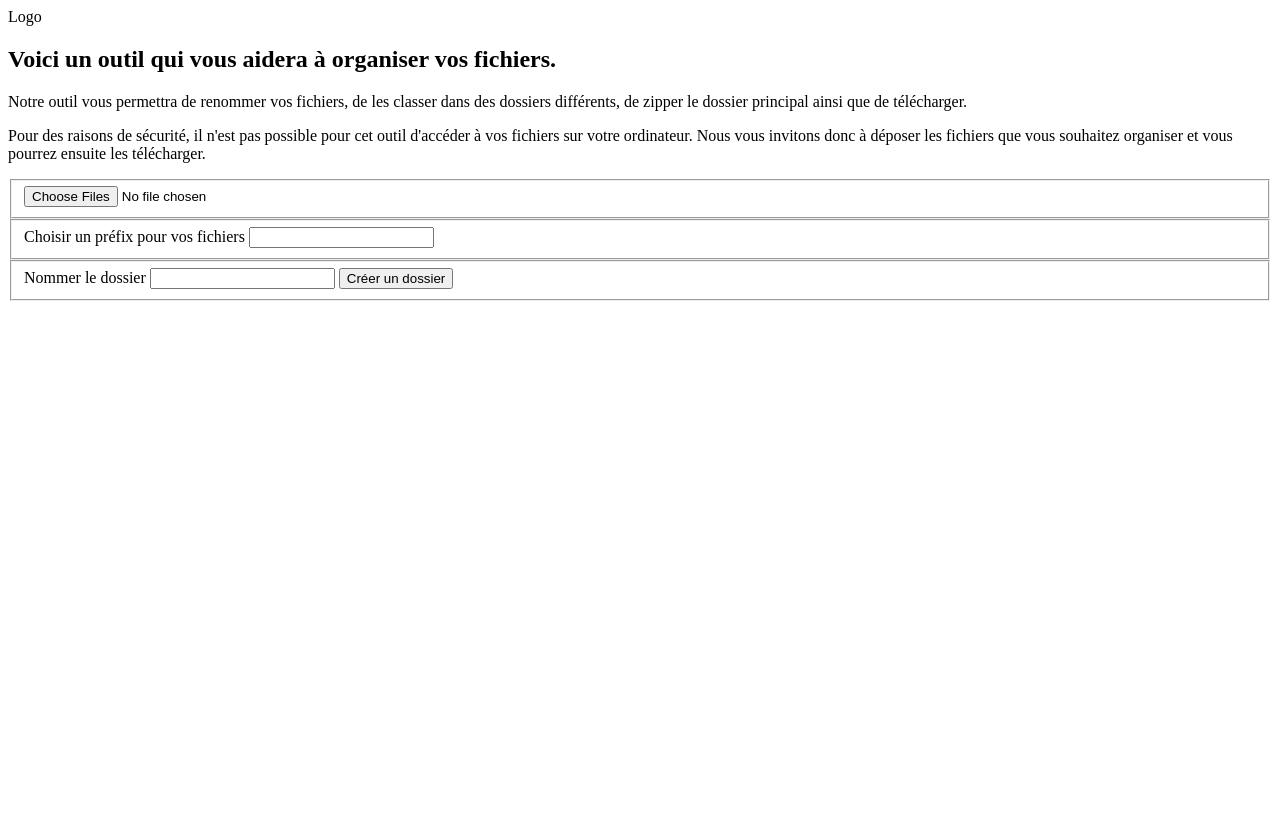
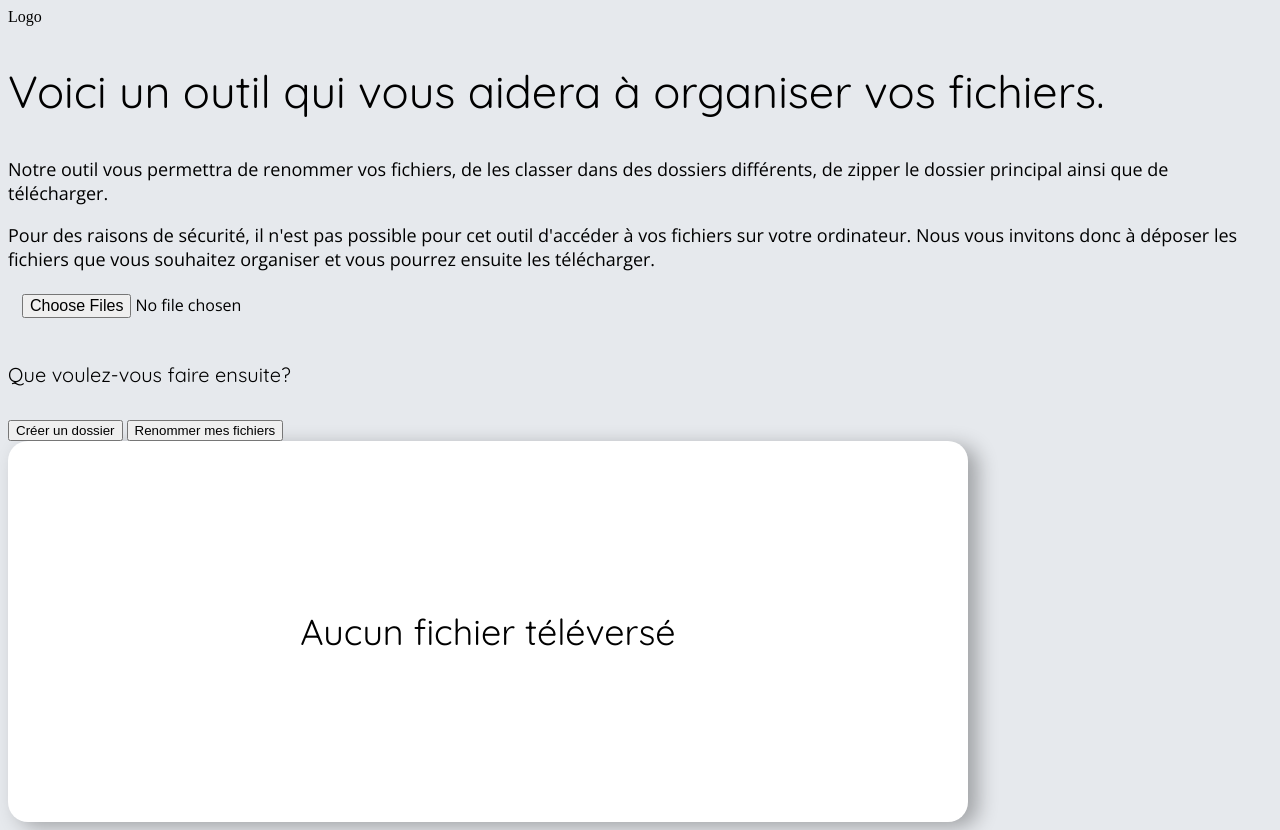
Before and after one commit to annalissa17/File_Organizer, a plain HTML site: page index.html in a window 1280 px wide. Before the commit the page ends 800 px from the top, so only its background shows below. Drawn offline with nearby package versions, Linux system fonts and the light colour scheme.

```diff
--- a/index.html
+++ b/index.html
@@ -2,7 +2,15 @@
 <html>
 <head>
   <title>Organisateur de fichiers</title>
+
+  <link rel="preconnect" href="https://fonts.gstatic.com" crossorigin>
+  <link href="https://fonts.googleapis.com/css2?family=Open+Sans:ital,wght@0,300..800;1,300..800&family=Quicksand:wght@300..700&display=swap" rel="stylesheet">
+  <link rel="preconnect" href="https://fonts.googleapis.com">
+
+  <link rel="stylesheet" href="src/styles.css">
+
   <script src="src/Main.js" defer></script>
+
 </head>
 <body>
 
@@ -17,8 +25,6 @@
             <h2>Voici un outil qui vous aidera à organiser vos fichiers.</h2>
             <div class="fonctionnalite">
                 <p>Notre outil vous permettra de renommer vos fichiers, de les classer dans des dossiers différents, de zipper le dossier principal ainsi que de télécharger.</p>
-            </div>
-            <div class="instructions">
                 <p>Pour des raisons de sécurité, il n'est pas possible pour cet outil d'accéder à vos fichiers sur votre ordinateur.
                     Nous vous invitons donc à déposer les fichiers que vous souhaitez organiser et vous pourrez ensuite les télécharger.
                 </p>
@@ -32,18 +38,27 @@
                 <fieldset class="files">
                     <input class="js_input_files" type="file" webkitdirectory multiple>
                 </fieldset>
-                <fieldset class="rename">
+                <div class="actions">
+                    <h5>Que voulez-vous faire ensuite?</h5>
+                    <button>Créer un dossier</button>
+                    <button>Renommer mes fichiers</button>
+                </div>
+
+                <fieldset class="rename none">
                     <label for="file_prefix">Choisir un préfix pour vos fichiers</label>
                     <input type="text" name="file_prefix" id="file_prefix">
                 </fieldset>
-                <fieldset class="folder">
+                <fieldset class="folder none">
                     <label for="folder_name">Nommer le dossier</label>
                     <input type="text" name="folder_name" id="folder_name">
                     <button class="create_folder">Créer un dossier</button>
                 </fieldset>
             </form>
 
-            <ul class="display js_files_container"></ul>
+            <div class="display">
+                <h4 class="js_provisory_text">Aucun fichier téléversé</h4>
+                <ul class="js_files_container"></ul>
+            </div>
         </div>
     </section>
 
--- a/src/Main.js
+++ b/src/Main.js
@@ -3,6 +3,7 @@ class Main {
         this.files = []
         this.inputList = document.querySelectorAll('.js_input_files')
         this.filesContainer = document.querySelector('.js_files_container')
+        this.text = document.querySelector('.js_provisory_text')
 
         this.init()
     }
@@ -31,8 +32,9 @@ class Main {
 
         for (let i = 0; i < this.files.length; i++) {
             let file = this.files[i]
-
+            this.text.classList.add('none')
             let li = document.createElement('li')
+            //let img = document.createElement('img')
             li.textContent = file.webkitRelativePath || file.name
             this.filesContainer.appendChild(li)
         }
--- /dev/null
+++ b/src/styles.css
@@ -0,0 +1,81 @@
+body{
+    background-color: #E6E9ED;
+}
+
+/*Headings*/
+h2{
+    /*text-align: center;*/
+    font-family: "Quicksand", sans-serif;
+    font-optical-sizing: auto;
+    font-weight: 400;
+    font-style: normal;
+    font-size: 45px;
+}
+h4{
+    display: block;
+    text-align: center;
+    font-family: "Quicksand", sans-serif;
+    font-optical-sizing: auto;
+    font-weight: 400;
+    font-style: normal;
+    font-size: 36px;
+}
+h5{
+    display: block;
+    font-family: "Quicksand", sans-serif;
+    font-optical-sizing: auto;
+    font-weight: 400;
+    font-style: normal;
+    font-size: 20px;
+}
+
+p{
+    font-family: "Open Sans", sans-serif;
+    font-optical-sizing: auto;
+    font-weight: 400;
+    font-style: normal;
+    font-size: 18px;
+
+}
+
+/*Display des fichiers*/
+.reorganizing{
+    display: flex;
+}
+.display{
+    background-color: #FFFFFF;
+    border-radius: 20px;
+    padding-top: 120px;
+    padding-bottom: 120px;
+    width: 75vw;
+    box-shadow: 10px 5px 20px rgba(0, 0, 0, 0.3);
+}
+
+li{
+    list-style-type: none;
+    font-family: "Open Sans", sans-serif;
+    font-optical-sizing: auto;
+    font-weight: 500;
+    font-style: normal;
+    font-size: 18px;
+
+}
+
+/*Disparition*/
+.none{
+    display: none;
+}
+
+/*Labels et inputs*/
+label, input{
+    font-family: "Open Sans", sans-serif;
+    font-optical-sizing: auto;
+    font-weight: 400;
+    font-style: normal;
+    font-size: 16px;
+}
+
+/*Fieldset*/
+fieldset{
+    border: none;
+}
```
Also changed, not shown: src/c.svg (added), src/cs.svg (added), src/css.svg (added), src/html.svg (added), src/icon_text.svg (added), src/img.svg (added), src/js.svg (added), src/logo.svg (added), src/unknown.svg (added).
